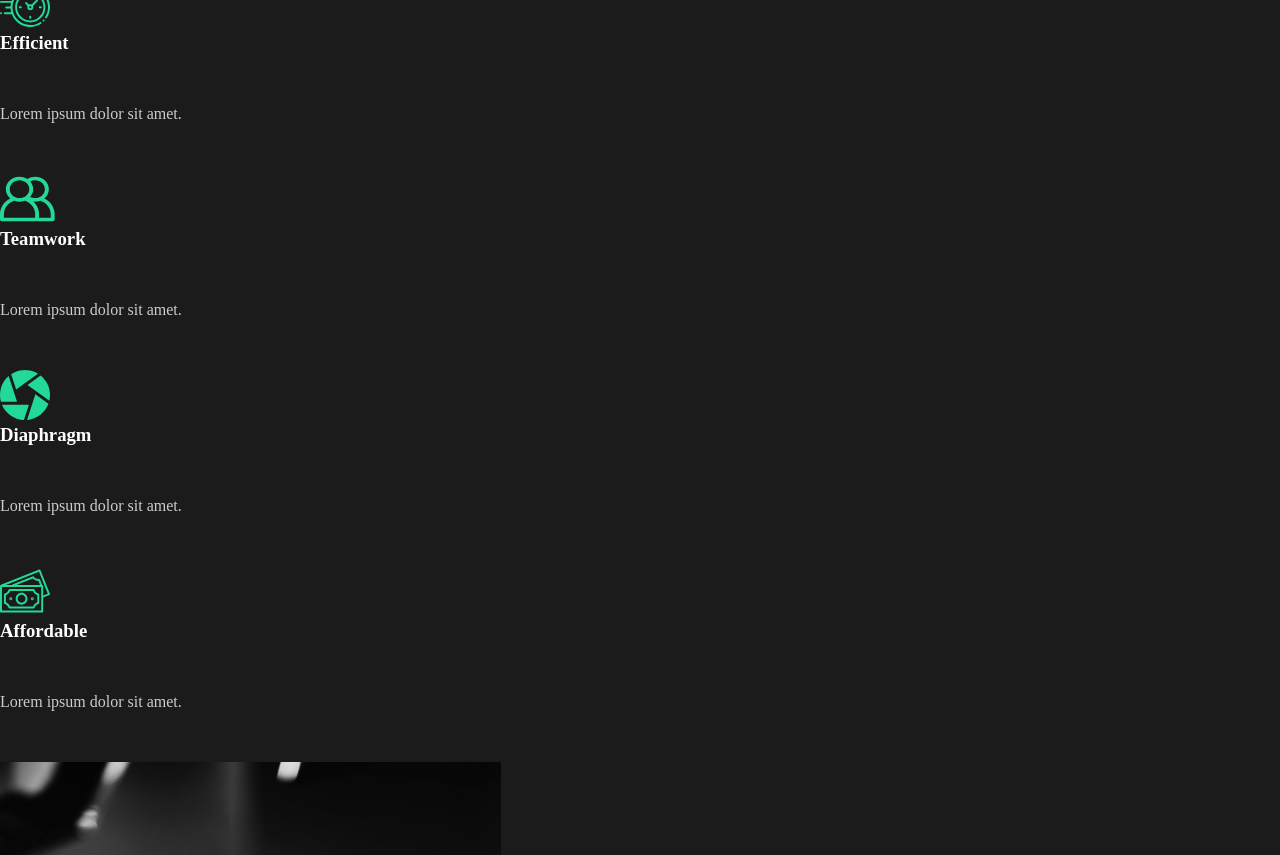
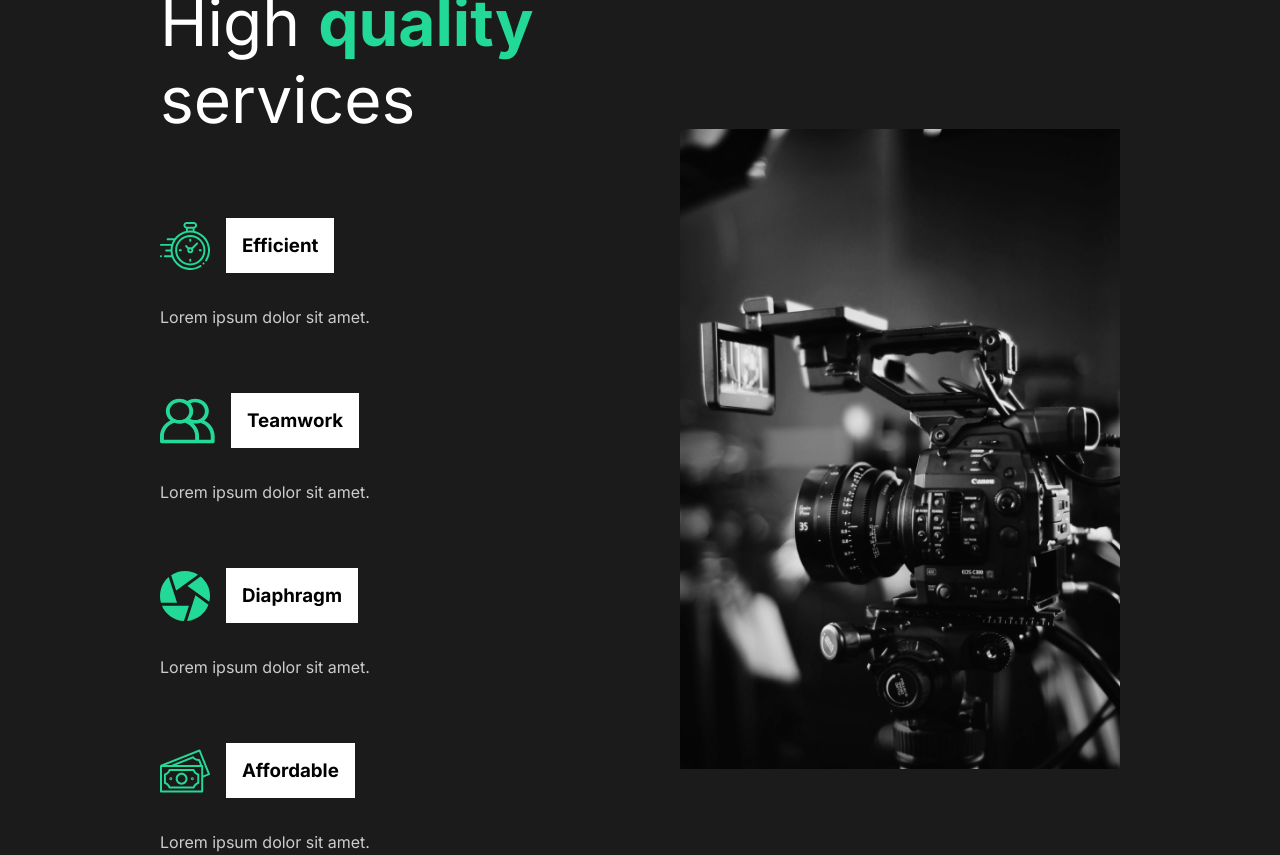
Before and after one commit to iamsomraj/Capture-Brand-Page, a React (Create React App) app: page / in a window 1280 px wide. Shown: the part 900-1755 px from the top of the page. Built offline with nearby package versions, Linux system fonts and the light colour scheme.

Commit message:
Added fonts

```diff
--- a/public/index.html
+++ b/public/index.html
@@ -10,6 +10,12 @@
       content="Web site created using create-react-app"
     />
     <link rel="apple-touch-icon" href="%PUBLIC_URL%/logo192.png" />
+    <link rel="preconnect" href="https://fonts.gstatic.com" />
+    <link
+      href="https://fonts.googleapis.com/css2?family=Inter:wght@400;700&family=Lobster&display=swap"
+      rel="stylesheet"
+    />
+
     <!--
       manifest.json provides metadata used when your web app is installed on a
       user's mobile device or desktop. See https://developers.google.com/web/fundamentals/web-app-manifest/
--- /dev/null
+++ b/src/Styles.tsx
@@ -0,0 +1,34 @@
+import styled from "styled-components";
+
+export const StyledAbout = styled.div`
+  min-height: 90vh;
+  display: flex;
+  align-items: center;
+  justify-content: space-between;
+  padding: 5rem 10rem;
+  color: #fff;
+`;
+
+export const StyledDescription = styled.div`
+  flex: 1;
+  padding-right: 5rem;
+
+  h2 {
+    font-weight: lighter;
+  }
+`;
+
+export const StyledImage = styled.div`
+  flex: 1;
+  overflow: hidden;
+
+  img {
+    width: 100%;
+    height: 80vh;
+    object-fit: cover;
+  }
+`;
+
+export const StyledHide = styled.div`
+  overflow: hidden;
+`;
--- a/src/components/AboutSection.tsx
+++ b/src/components/AboutSection.tsx
@@ -1,5 +1,10 @@
 import Home from "../img/home1.png";
-import styled from "styled-components";
+import {
+  StyledAbout,
+  StyledDescription,
+  StyledHide,
+  StyledImage,
+} from "../Styles";
 
 const AboutSection: React.FC = () => {
   return (
@@ -32,37 +37,4 @@
 };
 
 // Styled Components
-const StyledAbout = styled.div`
-  min-height: 90vh;
-  display: flex;
-  align-items: center;
-  justify-content: space-between;
-  padding: 5rem 10rem;
-  color: #fff;
-`;
-
-const StyledDescription = styled.div`
-  flex: 1;
-  padding-right: 5rem;
-
-  h2 {
-    font-weight: lighter;
-  }
-`;
-
-const StyledImage = styled.div`
-  flex: 1;
-  overflow: hidden;
-
-  img {
-    width: 100%;
-    height: 80vh;
-    object-fit: cover;
-  }
-`;
-
-const StyledHide = styled.div`
-  overflow: hidden;
-`;
-
 export default AboutSection;
--- a/src/components/GlobalStyle.tsx
+++ b/src/components/GlobalStyle.tsx
@@ -9,7 +9,11 @@
 
   body {
     background: #1b1b1b;
+    font-family: 'Inter', sans-serif;
+
   }
+
+/* font-family: 'Lobster', cursive; */
 
   button {
     font-weight: bold;
@@ -20,6 +24,7 @@
     background: transparent;
     color: #fff;
     transition: all 0.5s ease;
+    font-family: 'Inter', sans-serif;
 
     &:hover, &:active {
       color: #fff;
--- a/src/components/ServicesSection.tsx
+++ b/src/components/ServicesSection.tsx
@@ -4,49 +4,84 @@
 import money from "../img/money.svg";
 import home2 from "../img/home2.png";
 
+import styled from "styled-components";
+import { StyledAbout, StyledDescription, StyledImage } from "../Styles";
+
 const ServicesSection: React.FC = () => {
   return (
-    <div className="services">
-      <div className="description">
+    <StyledServices>
+      <StyledDescription>
         <h2>
           High <span>quality</span> services
         </h2>
-        <div className="cards">
-          <div className="card">
+        <StyledCards>
+          <StyledCard>
             <div className="icon">
               <img alt="icon" src={clock} />
               <h3>Efficient</h3>
             </div>
             <p>Lorem ipsum dolor sit amet.</p>
-          </div>
-          <div className="card">
+          </StyledCard>
+          <StyledCard>
             <div className="icon">
               <img alt="icon" src={teamwork} />
               <h3>Teamwork</h3>
             </div>
             <p>Lorem ipsum dolor sit amet.</p>
-          </div>
-          <div className="card">
+          </StyledCard>
+          <StyledCard>
             <div className="icon">
               <img alt="icon" src={diaphragm} />
               <h3>Diaphragm</h3>
             </div>
             <p>Lorem ipsum dolor sit amet.</p>
-          </div>
-          <div className="card">
+          </StyledCard>
+          <StyledCard>
             <div className="icon">
               <img alt="icon" src={money} />
               <h3>Affordable</h3>
             </div>
             <p>Lorem ipsum dolor sit amet.</p>
-          </div>
-        </div>
-      </div>
-      <div className="image">
+          </StyledCard>
+        </StyledCards>
+      </StyledDescription>
+      <StyledImage>
         <img alt="camera" src={home2} />
-      </div>
-    </div>
+      </StyledImage>
+    </StyledServices>
   );
 };
 
+const StyledServices = styled(StyledAbout)`
+  h2 {
+    padding-bottom: 5rem;
+  }
+
+  p {
+    width: 70%;
+    padding: 2rem 0 4rem 0;
+  }
+`;
+
+const StyledCards = styled.div`
+  display: flex;
+  flex-wrap: wrap;
+`;
+
+const StyledCard = styled.div`
+  flex-basis: 20rem;
+
+  .icon {
+    display: flex;
+    align-items: center;
+
+    h3 {
+      margin-left: 1rem;
+      padding: 1rem;
+      background: #fff;
+      color: #000;
+    }
+  }
+`;
+
 export default ServicesSection;
```
